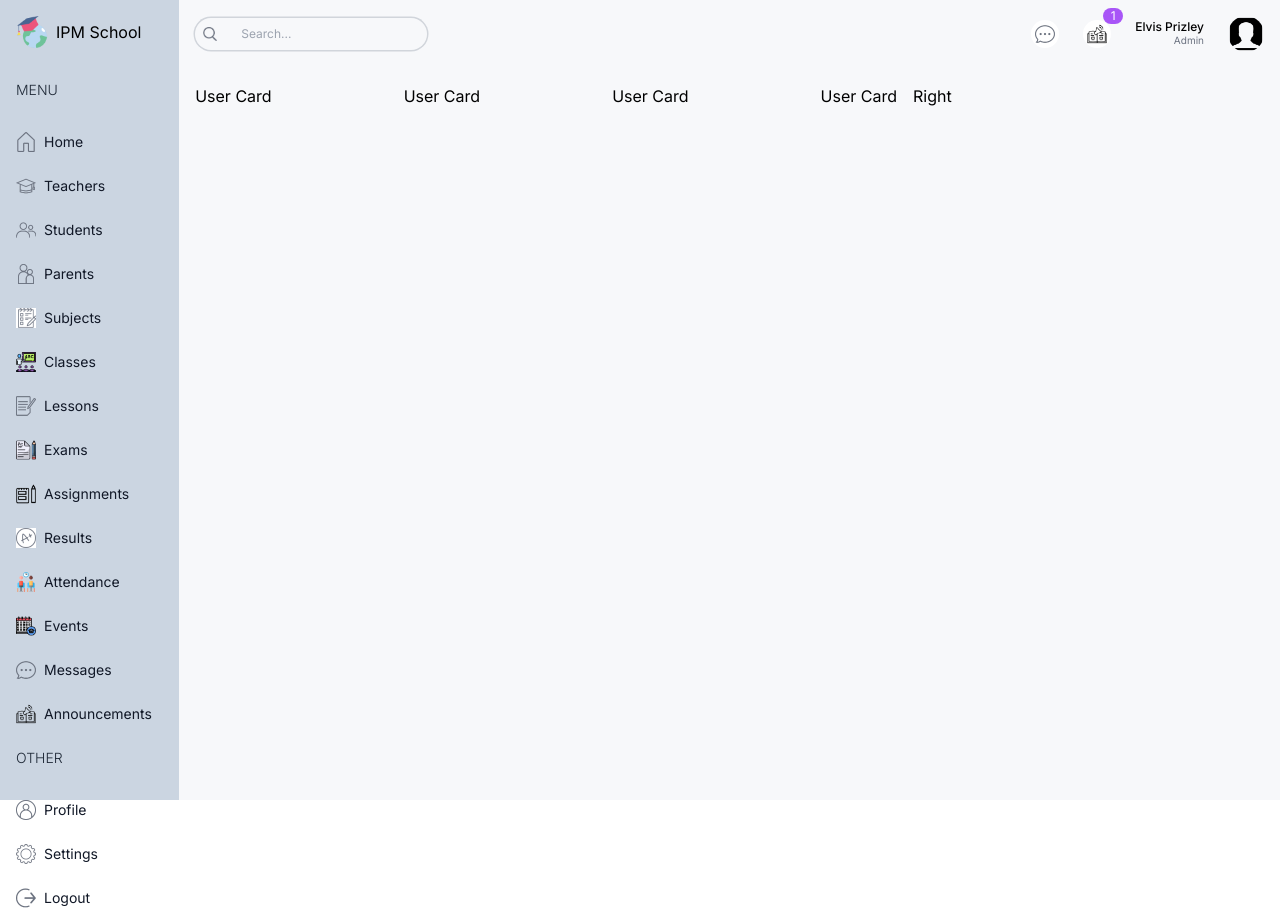
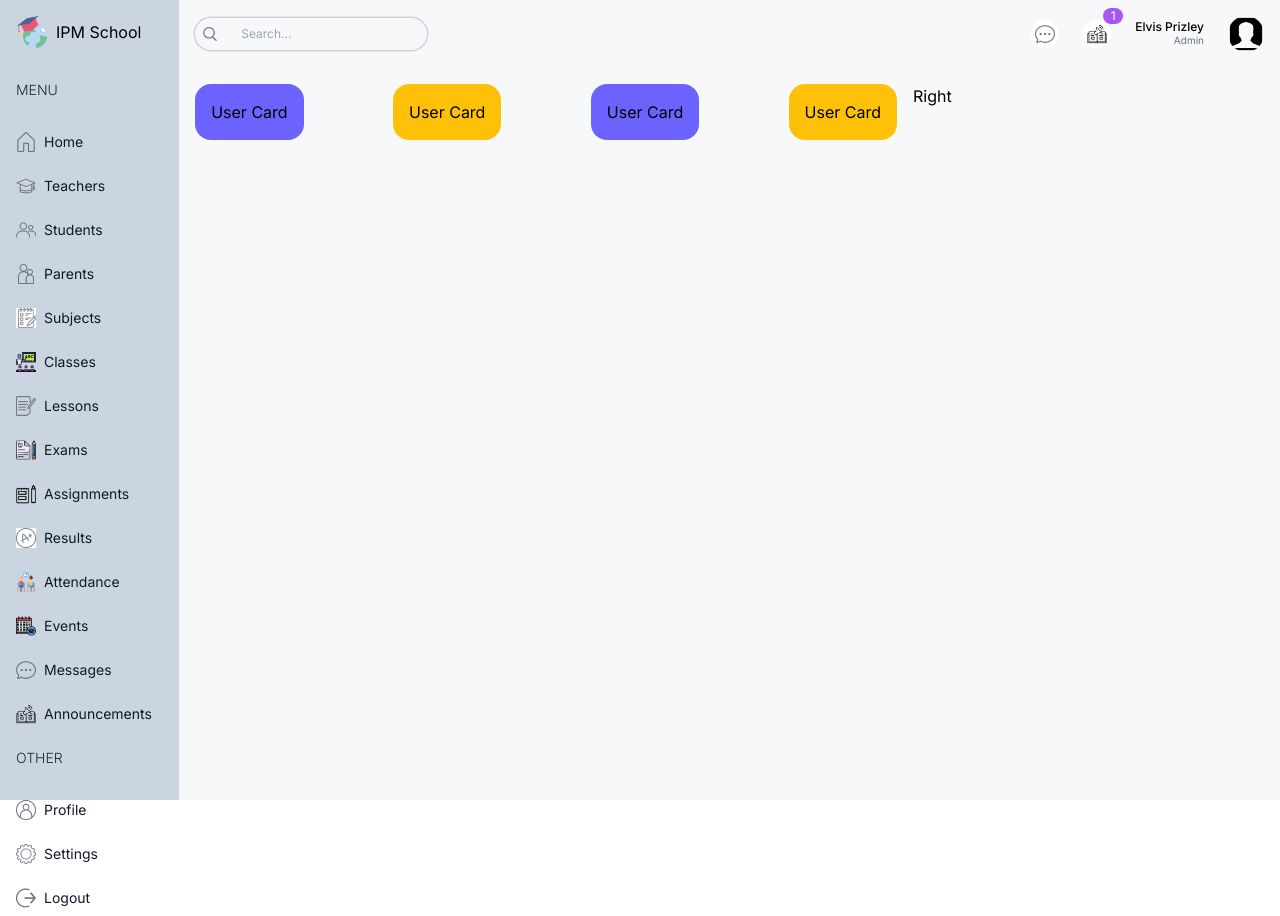
Before and after one commit to abilioepalanga/School-Management-Dashboard, a Next.js app: page /admin in a window 1280 px wide. Built offline with nearby package versions, Linux system fonts and the light colour scheme.

Commit message:
Fix error aftar create variables color

```diff
--- a/src/app/layout.tsx
+++ b/src/app/layout.tsx
@@ -5,7 +5,7 @@ import "./globals.css";
 const inter = Inter({ subsets: ["latin"] });
 
 export const metadata: Metadata = {
-  title: "Lama Dev School Management Dashboard",
+    title: "Prizley Dev School Management Dashboard",
     description: "Next.js School Management System",
 };
 
--- a/src/components/UserCard.tsx
+++ b/src/components/UserCard.tsx
@@ -1,4 +1,8 @@
 const UserCard = ({ type }: { type: string }) => {
-    return <div>User Card</div>;
+    return (
+        <div className="rounded-2xl odd:bg-lamaPurple even:bg-lamaYellow p-4">
+            User Card
+        </div>
+    );
 };
 export default UserCard;
```
Lines whose indentation alone changed are shown as unchanged.
